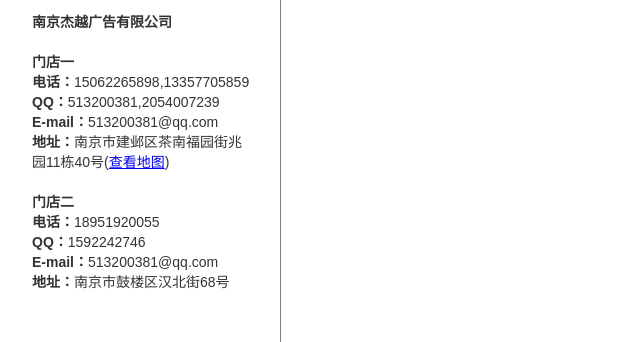
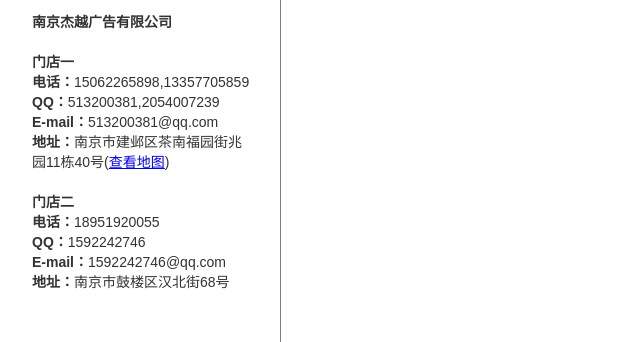
Before and after one commit to jygg/jygg.github.com, a plain HTML site: page contact.html in a window 1280 px wide. Shown: the part 447-789 px from the top of the page, 108-748 px from the left. Drawn offline with Linux system fonts and the light colour scheme; a script that the page names is missing.

Commit message:
add icon and fix mail

```diff
--- a/contact.html
+++ b/contact.html
@@ -87,7 +87,7 @@ document.write(year+"年"+mymonth+"月"+myday+"日 "+weekday);
 <strong>门店二</strong><br/>
 <strong>电话：</strong>18951920055<br/>
 <strong>QQ：</strong>1592242746<br/>
-<strong>E-mail：</strong>513200381@qq.com<br/>
+<strong>E-mail：</strong>1592242746@qq.com<br/>
 <strong>地址：</strong>南京市鼓楼区汉北街68号<br/>
 
 </p>
@@ -153,7 +153,7 @@ function gotobaidu(type)
 <strong>门店二</strong><br/>
 <strong>电话：</strong>18951920055<br/>
 <strong>QQ：</strong>1592242746<br/>
-<strong>E-mail：</strong>513200381@qq.com<br/>
+<strong>E-mail：</strong>1592242746@qq.com<br/>
 <strong>地址：</strong>南京市鼓楼区汉北街68号<br/>
 </p>
 
```
Also changed, not shown: index.html (+1 -1 lines), job.html (+1 -1 lines), product.html (+1 -1 lines), service.html (+1 -1 lines), favicon.ico (added).
